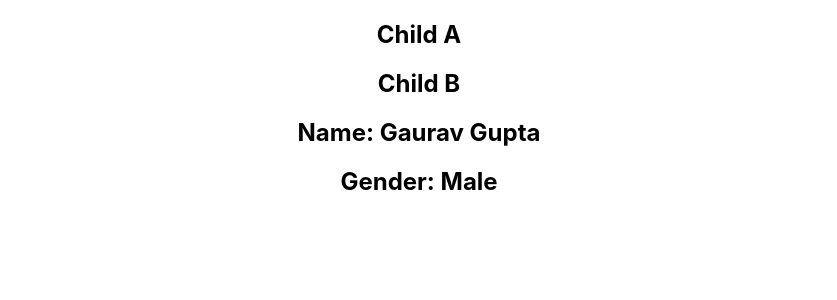
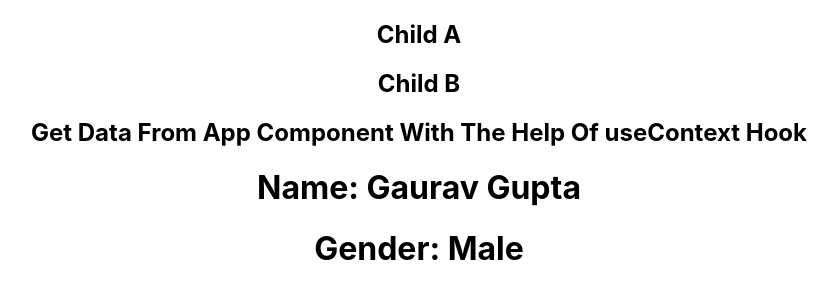
Before and after one commit to gauravgupta799/reactPractice, a React (Create React App) app: page / in a window 1280 px wide. Shown: the top 300 px of the page, without its empty margins (221-1058 px from the left). Built offline with nearby package versions, Linux system fonts and the light colour scheme; the HTML template or start-up script is replaced by a standard one.

Commit message:
useContext Hook

```diff
--- a/src/Components/ChildB.js
+++ b/src/Components/ChildB.js
@@ -1,11 +1,13 @@
 import React from 'react'
-import ChildC from './ChildC'
+// import ChildC from './ChildC'
+import UseContext from "./UseContext";
 
 const ChildB = () => {
   return (
     <div>
         <h2>Child B</h2>
-        <ChildC/>
+        <UseContext/>
+        {/* <ChildC/> */}
     </div>
   )
 }
--- a/src/Components/ChildC.js
+++ b/src/Components/ChildC.js
@@ -4,6 +4,7 @@ import {context1,context2} from "../App";
 const ChildC = () => {
     return (
         <>
+         <h2>Get Data From App Component By Using the Consumer</h2>
         <context1.Consumer>
             {(name)=>{
                     return(
--- /dev/null
+++ b/src/Components/UseContext.js
@@ -0,0 +1,17 @@
+import React, {useContext} from 'react';
+import {context1,context2} from "../App";
+
+const UseContext = () => {
+    const fname = useContext(context1);
+    const gender = useContext(context2);
+
+    return (
+        <div>
+            <h2>Get Data From App Component With The Help Of useContext Hook</h2>
+            <h1>Name: {fname}</h1>
+            <h1>Gender: {gender}</h1>
+        </div>
+    )
+}
+
+export default UseContext
```
